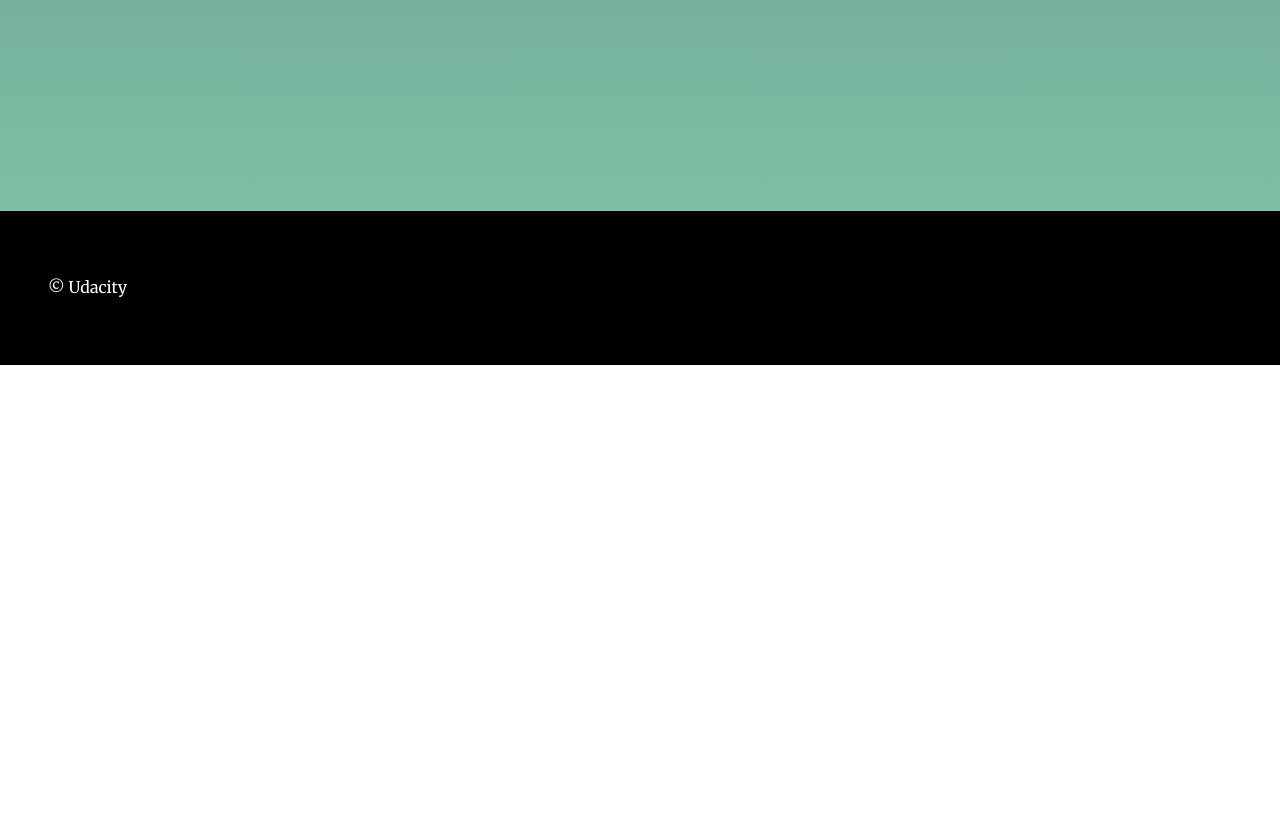
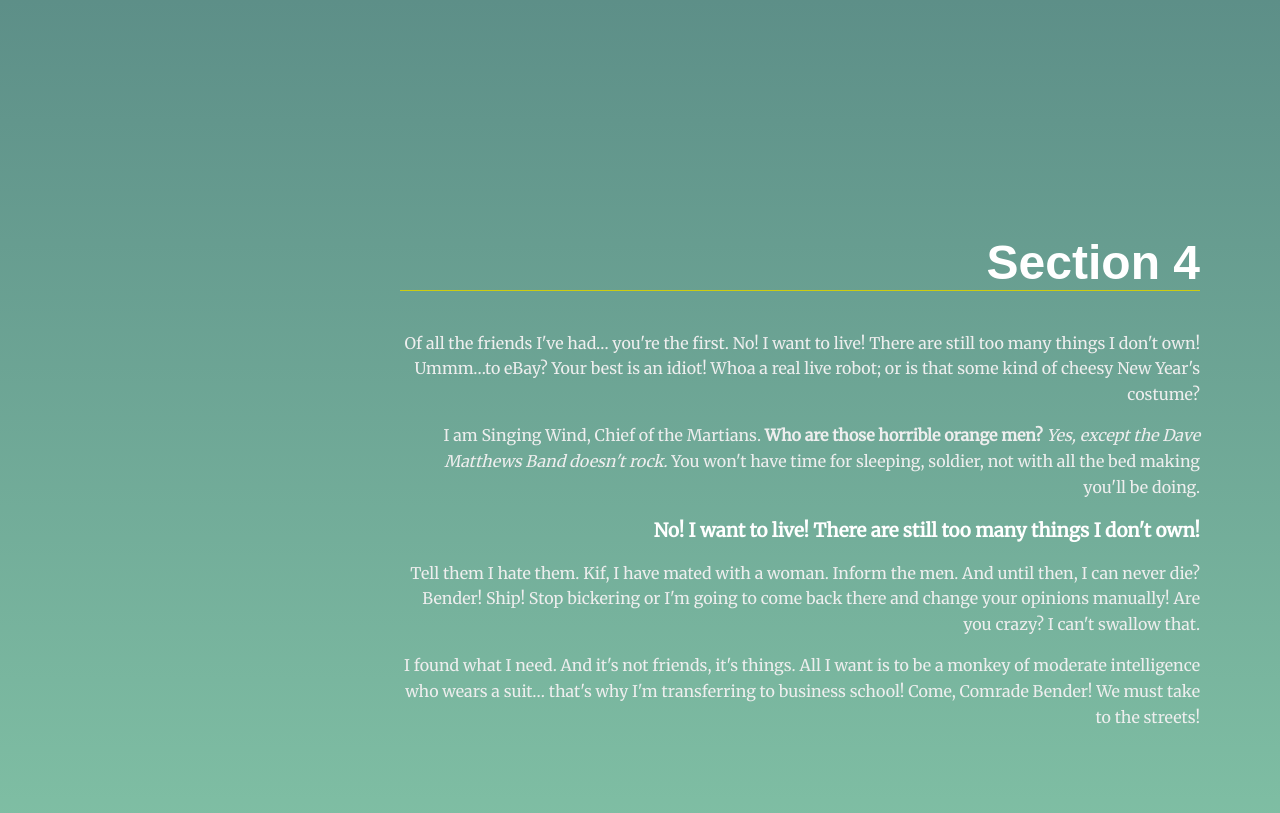
Before and after one commit to scre116/udacity-fwd-project-landing-page, a plain HTML site: page index.html in a window 1280 px wide. Shown: the part 2260-3073 px from the top of the page. Before the commit the page ends 2625 px from the top, so only its background shows below. Drawn offline with Linux system fonts and the light colour scheme.

Commit message:
feat: add fourth section

```diff
--- a/index.html
+++ b/index.html
@@ -71,6 +71,20 @@ IDs are only used for sections to connect menu anchors to sections -->
         eget elementum tortor mollis non.</p>
     </div>
   </section>
+  <section id="section4" data-nav="Section 4">
+    <div class="landing__container">
+      <h2>Section 4</h2>
+      <p>Of all the friends I've had… you're the first. No! I want to live! There are still too many things I don't own! Ummm…to eBay? Your
+        best is an idiot! Whoa a real live robot; or is that some kind of cheesy New Year's costume?</p>
+      <p>I am Singing Wind, Chief of the Martians. <strong> Who are those horrible orange men?</strong> <em> Yes, except the Dave Matthews
+        Band doesn't rock.</em> You won't have time for sleeping, soldier, not with all the bed making you'll be doing.</p>
+      <h3>No! I want to live! There are still too many things I don't own!</h3>
+      <p>Tell them I hate them. Kif, I have mated with a woman. Inform the men. And until then, I can never die? Bender! Ship!
+        Stop bickering or I'm going to come back there and change your opinions manually! Are you crazy? I can't swallow that.</p>
+      <p> I found what I need. And it's not friends, it's things. All I want is to be a monkey of moderate intelligence who
+        wears a suit… that's why I'm transferring to business school! Come, Comrade Bender! We must take to the streets! </p>
+    </div>
+  </section>
 </main>
 <footer class="page__footer">
   <p>&copy Udacity</p>
```
